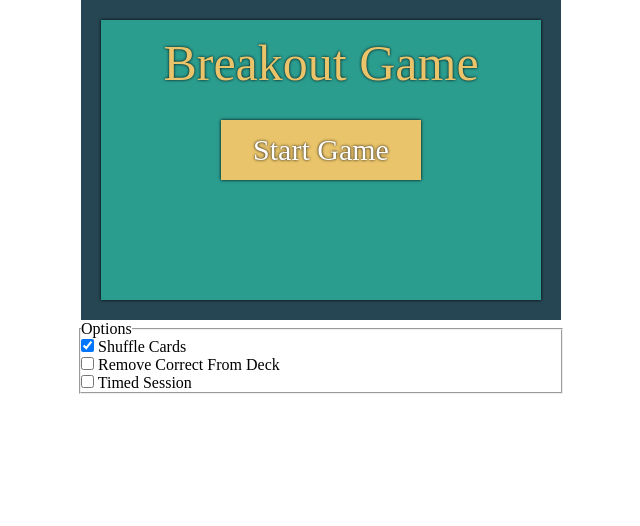
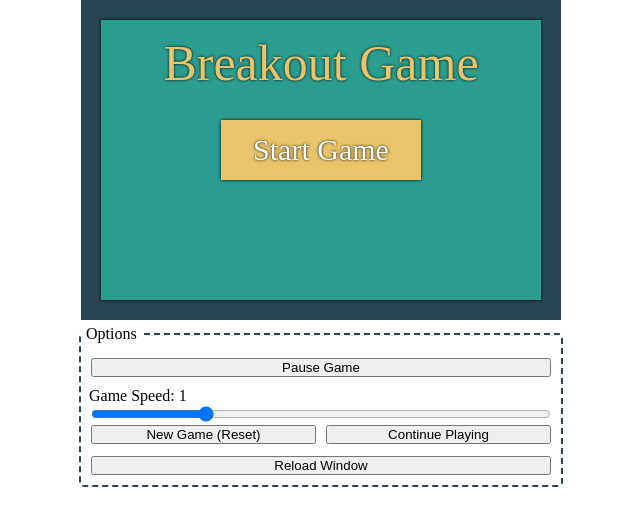
Before and after one commit to mootqns/cpsc332-hw5, a plain HTML site: page docs/breakout.html in a window 1280 px wide. Shown: the whole page, without its empty margins (319-959 px from the left). Drawn offline with Linux system fonts and the light colour scheme.

Commit message:
options menu done

```diff
--- a/docs/breakout.html
+++ b/docs/breakout.html
@@ -22,22 +22,24 @@
     <fieldset id="settings">
         <legend>Options</legend>
             <div>
-                <input id="shuffle-cards"
-                name="shuffle-cards"
-                type="checkbox" checked>
-                <label for="shuffle-cards">Shuffle Cards</label>
+                <input type="button" id="pause-game" name="pause-game"
+                    class="large-button" value="Pause Game">
+            </div>
+            <div class="slider">
+                <label for="game-speed">Game Speed: <span id="slider-value"></span></label>
+                <input type="range" min="0.05" max="4.0" step="0.05" value="1.00" id="game-speed">
+            </div>
+            <div class="small-button-div">
+                <input type="button" id="new-game" name="new-game"
+                    class="small-button" value="New Game (Reset)">
+            </div>
+            <div class="small-button-div">
+                <input type="button" id="cont-playing" name="cont-playing"
+                    class="small-button" value="Continue Playing">
             </div>
             <div>
-                <input id="remove-correct"
-                    name="remove-correct"
-                    type="checkbox">
-                    <label for="remove-correct">Remove Correct From Deck</label>
-            </div>
-            <div>
-                <input id="timed-session"
-                name="timed-session"
-                type="checkbox">
-                <label for="timed-session">Timed Session</label>
+                <input type="button" id="reload-window" name="reload-window"
+                    class="large-button" value="Reload Window">
             </div>
     </fieldset>
 </body>
--- a/docs/script.js
+++ b/docs/script.js
@@ -298,9 +298,20 @@ window.onload = function () {
         //reset score and lives
     };
 
+    //function to display game-speed slider value
+    function displaySlider() {
+        var slider = document.getElementById("game-speed");
+        var output = document.getElementById("slider-value");
+
+        output.innerHTML = slider.value;
+        slider.oninput = function() {
+            output.innerHTML = this.value;
+        }
+    }
     //draw the menu.
     //we don't want to immediately draw... only when we click start game
     drawMenu();
+    displaySlider();
     //draw();
 
 };//end window.onload function
--- a/docs/style.css
+++ b/docs/style.css
@@ -18,4 +18,43 @@ canvas {
     width: 480px;
     display: block;
     margin: 0 auto;
+    border: 2px dashed #264653;
+    border-radius: 5px;
+
 }
+
+.large-button {
+    width: 460px;
+    display: block;
+    margin: 0.75em auto;
+    text-align: center;
+}
+
+legend {
+    padding: 5px;
+}
+
+.small-button {
+    width: 225px;
+    margin: 2px 4px;
+    text-align: center;
+}
+
+.small-button-div {
+    display: inline-block;
+}
+
+#new-game {
+    margin-left: 10px;
+    margin-right: 2px;
+}
+
+#game-speed {
+    width: 460px;
+    display: block;
+    margin: 1px auto;
+}
+
+.slider label {
+    margin: auto 8px;
+}
```
